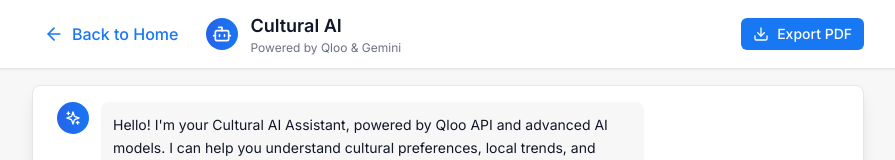
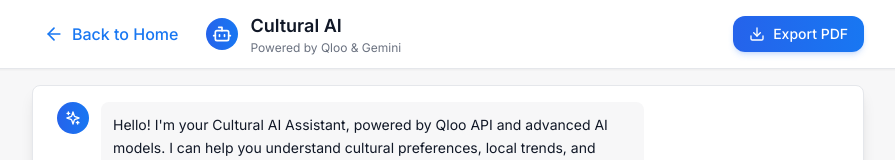
Before and after one commit to the-Dev-js/test, a React (Vite) app: page / in a window 1280 px wide. Both pictures are taken after a click on the button "Start Exploring". Shown: the top 160 px of the page, without its empty margins (192-1087 px from the left). Built offline with nearby package versions, Linux system fonts and the light colour scheme; a web font is replaced by a local one.

Commit message:
Improve Export PDF button design with modern styling

```diff
--- a/src/components/Chatbot.tsx
+++ b/src/components/Chatbot.tsx
@@ -187,10 +187,14 @@ const Chatbot: React.FC<ChatbotProps> = ({ onBackToHome }) => {
 
             <button
               onClick={exportToPDF}
-              className="flex items-center gap-2 px-3 py-1.5 bg-[#1877F2] text-white rounded-md hover:bg-[#2563EB] transition-colors duration-200 text-sm"
+              className="group relative flex items-center gap-2 px-4 py-2 bg-gradient-to-r from-[#2563EB] to-[#1877F2] text-white rounded-xl hover:shadow-lg hover:shadow-[#1877F2]/30 hover:scale-105 hover:-translate-y-0.5 transition-all duration-300 text-sm font-medium shadow-md shadow-blue-500/20 overflow-hidden"
             >
+              <div className="absolute inset-0 bg-gradient-to-r from-[#1877F2] via-[#60A5FA] to-[#2563EB] opacity-0 group-hover:opacity-100 transition-opacity duration-300"></div>
+              <div className="absolute inset-0 bg-white/10 opacity-0 group-hover:opacity-100 transition-opacity duration-300 rounded-xl"></div>
+              <div className="relative flex items-center gap-2">
               <Download className="w-4 h-4" />
               <span className="font-medium">Export PDF</span>
+              </div>
             </button>
           </div>
         </div>
```
